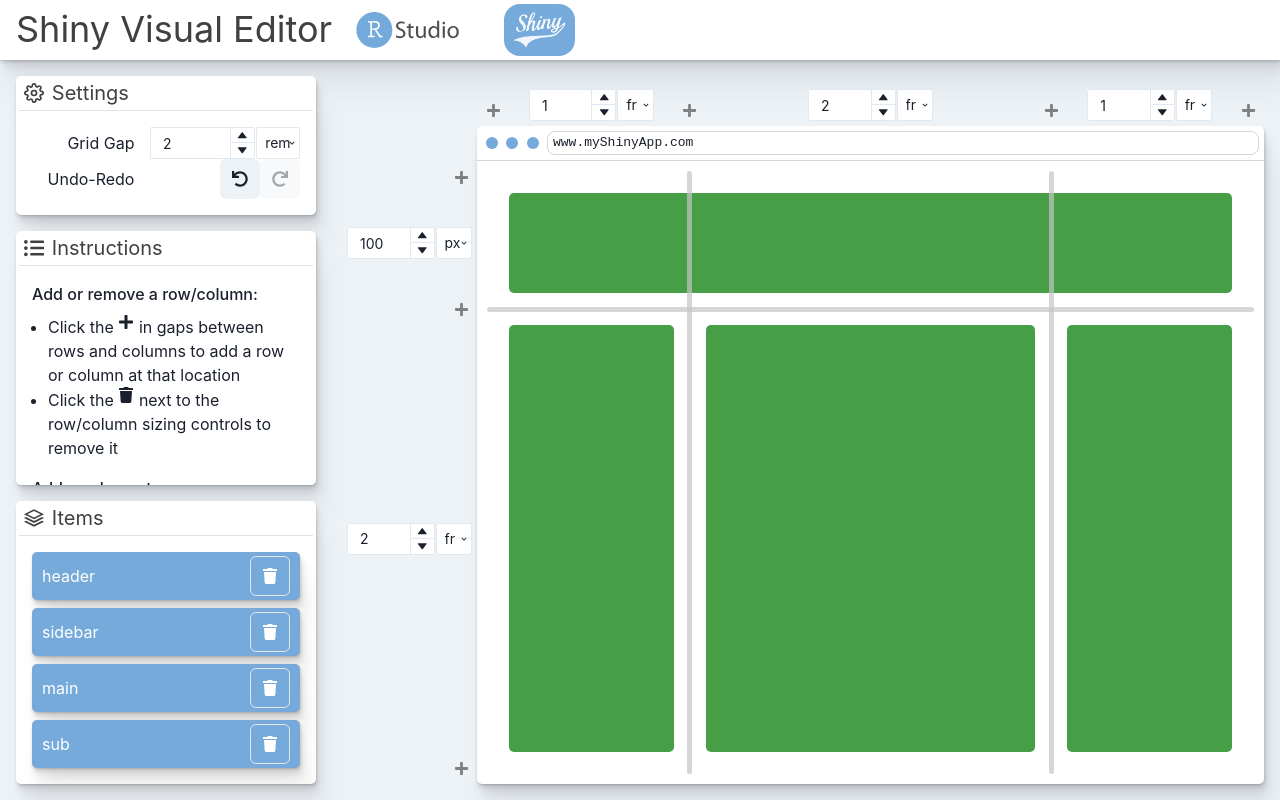
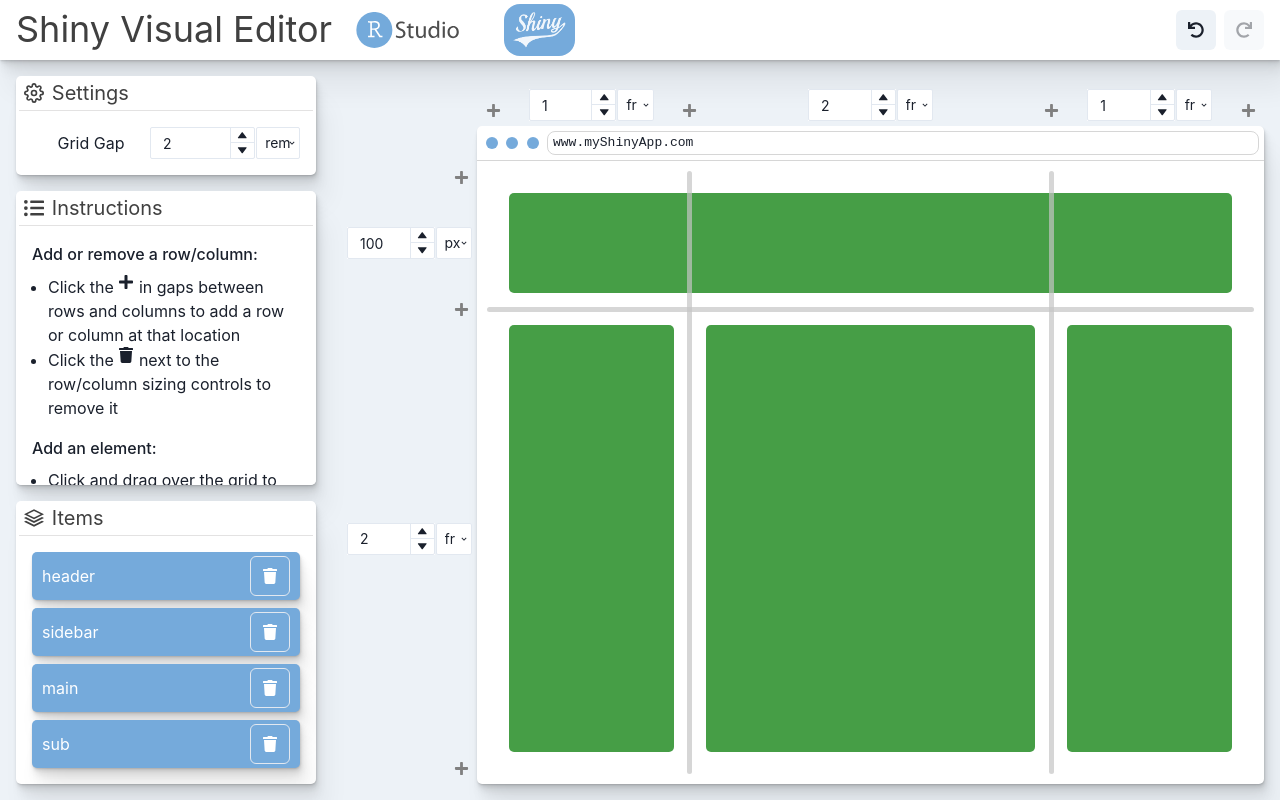
Before and after one commit to rstudio/shinyuieditor, a React (Create React App) app: page / in a window 1280 px wide. Built offline with nearby package versions, Linux system fonts and the light colour scheme.

Commit message:
Moved the history nav buttons up into the header

```diff
--- a/src/components/HistoryNav.tsx
+++ b/src/components/HistoryNav.tsx
@@ -1,11 +1,12 @@
 import { IconButton } from "@chakra-ui/button";
+import { HStack } from "@chakra-ui/layout";
 import { FaRedo, FaUndo } from "react-icons/fa";
 import { useUndoRedo } from "../state-logic/useUndoRedo";
 
 export function HistoryNav() {
   const { goBackward, goForward, canGoBackward, canGoForward } = useUndoRedo();
   return (
-    <>
+    <HStack>
       <IconButton
         icon={<FaUndo />}
         disabled={!canGoBackward}
@@ -18,6 +19,6 @@ export function HistoryNav() {
         aria-label="redo"
         onClick={goForward}
       />
-    </>
+    </HStack>
   );
 }
--- a/src/views/LayoutEditor.tsx
+++ b/src/views/LayoutEditor.tsx
@@ -46,9 +46,6 @@ export function LayoutEditor() {
           <SettingPane label="Grid Gap">
             <GapSizeChooser />
           </SettingPane>
-          <SettingPane label="Undo-Redo">
-            <HistoryNav />
-          </SettingPane>
         </EditorSettings>
       </GridCard>
       <GridCard title="Instructions" icon={<FaListUl />} area="instructions">
--- a/src/views/TheHeader.tsx
+++ b/src/views/TheHeader.tsx
@@ -2,6 +2,7 @@
 import { Heading } from "@chakra-ui/react";
 import rstudioLogo from "assets/RStudio-Logo.svg";
 import shinyLogo from "assets/Shiny-Logo.png";
+import { HistoryNav } from "components/HistoryNav";
 import * as React from "react";
 
 export function TheHeader() {
@@ -9,25 +10,17 @@ export function TheHeader() {
     <header
       css={{
         padding: "0.25rem 1rem",
-        display: "grid",
-        gridTemplateColumns: "repeat(2, auto)",
-        gridTemplateRows: "100%",
+        display: "flex",
         justifyContent: "space-between",
         alignItems: "center",
         boxShadow: "var(--shadow)",
         background: "var(--rstudio-white, white)",
-        "& > div": {
+      }}
+    >
+      <div
+        css={{
           display: "flex",
           alignItems: "center",
-          height: "100%",
-        },
-      }}
-    >
-      <div>
-        <Heading>Shiny Visual Editor</Heading>
-
-        <div
-          css={{
           height: "100%",
           "& > img": {
             display: "inline-block",
@@ -38,6 +31,7 @@ export function TheHeader() {
           },
         }}
       >
+        <Heading>Shiny Visual Editor</Heading>
         <img src={rstudioLogo} alt="RStudio Logo" />
         <img
           src={shinyLogo}
@@ -45,7 +39,7 @@ export function TheHeader() {
           alt="Shiny Logo"
         />
       </div>
-      </div>
+      <HistoryNav />
     </header>
   );
 }
```
Lines whose indentation alone changed are shown as unchanged.
